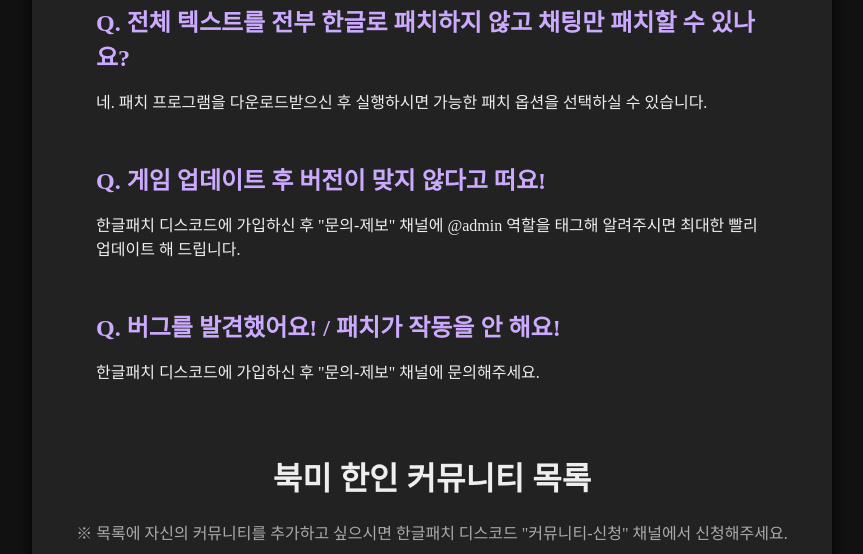
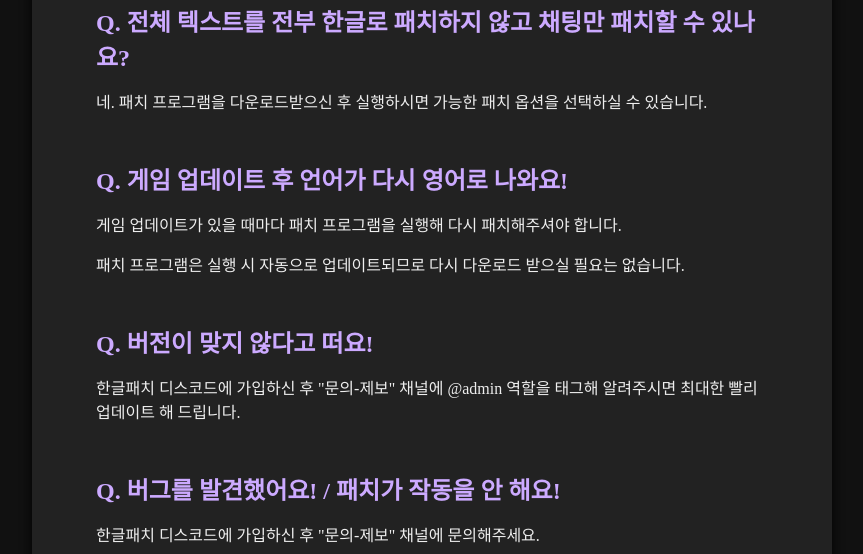
Before and after one commit to korean-patch/ffxiv-korean-patch, a plain HTML site: page index.html in a window 1280 px wide. Shown: the part 913-1467 px from the top of the page, without its empty margins (208-1071 px from the left). Drawn offline with Linux system fonts and the light colour scheme; a web font is replaced by a local one.

Commit message:
Update index.html

```diff
--- a/index.html
+++ b/index.html
@@ -242,8 +242,19 @@
         </div>
         <div class="content-text">
           <div class="content-text-title">
-            Q. 게임 업데이트 후 버전이 맞지 않다고 떠요!
+            Q. 게임 업데이트 후 언어가 다시 영어로 나와요!
           </div>
+          <p>
+            게임 업데이트가 있을 때마다 패치 프로그램을 실행해 다시 패치해주셔야
+            합니다.
+          </p>
+          <p>
+            패치 프로그램은 실행 시 자동으로 업데이트되므로 다시 다운로드 받으실
+            필요는 없습니다.
+          </p>
+        </div>
+        <div class="content-text">
+          <div class="content-text-title">Q. 버전이 맞지 않다고 떠요!</div>
           <p>
             한글패치 디스코드에 가입하신 후 "문의-제보" 채널에 @admin 역할을
             태그해 알려주시면 최대한 빨리 업데이트 해 드립니다.
```
